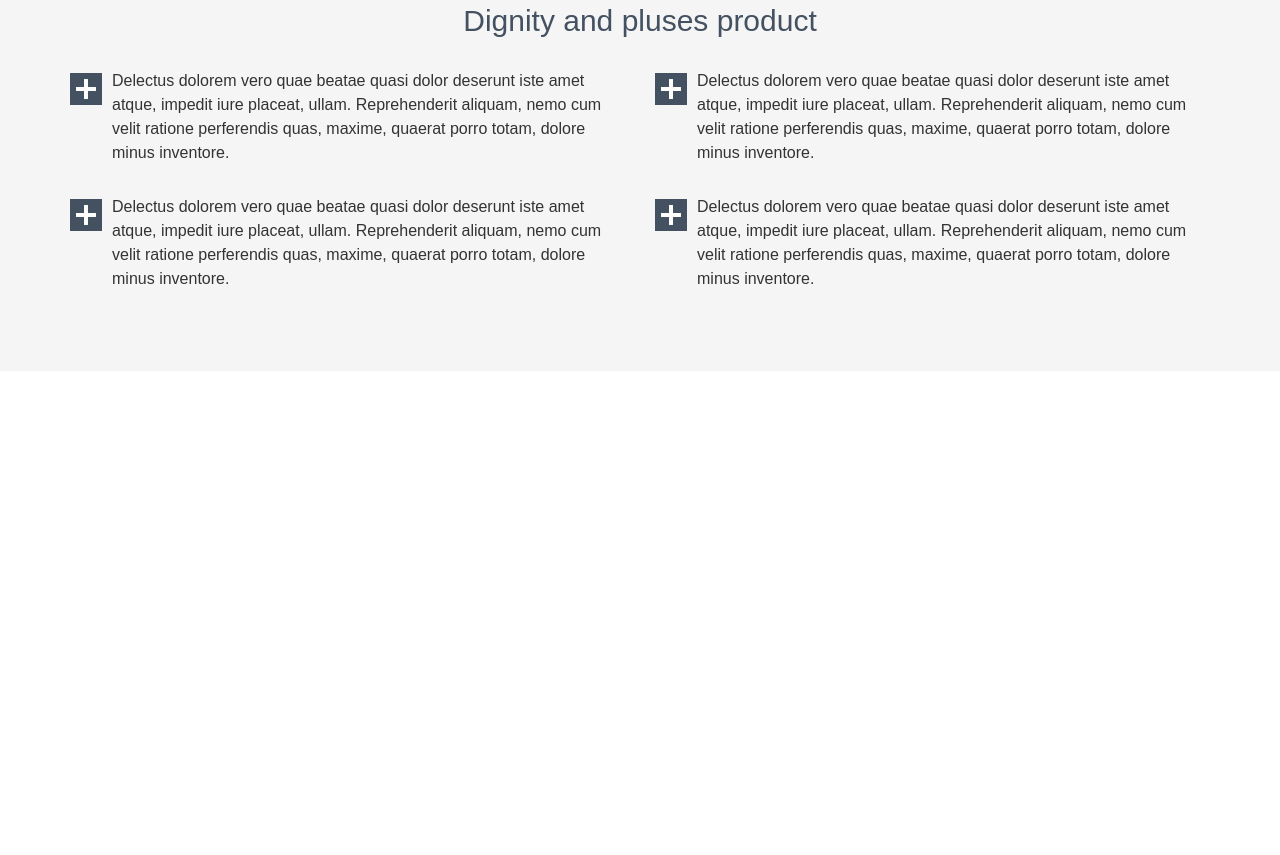
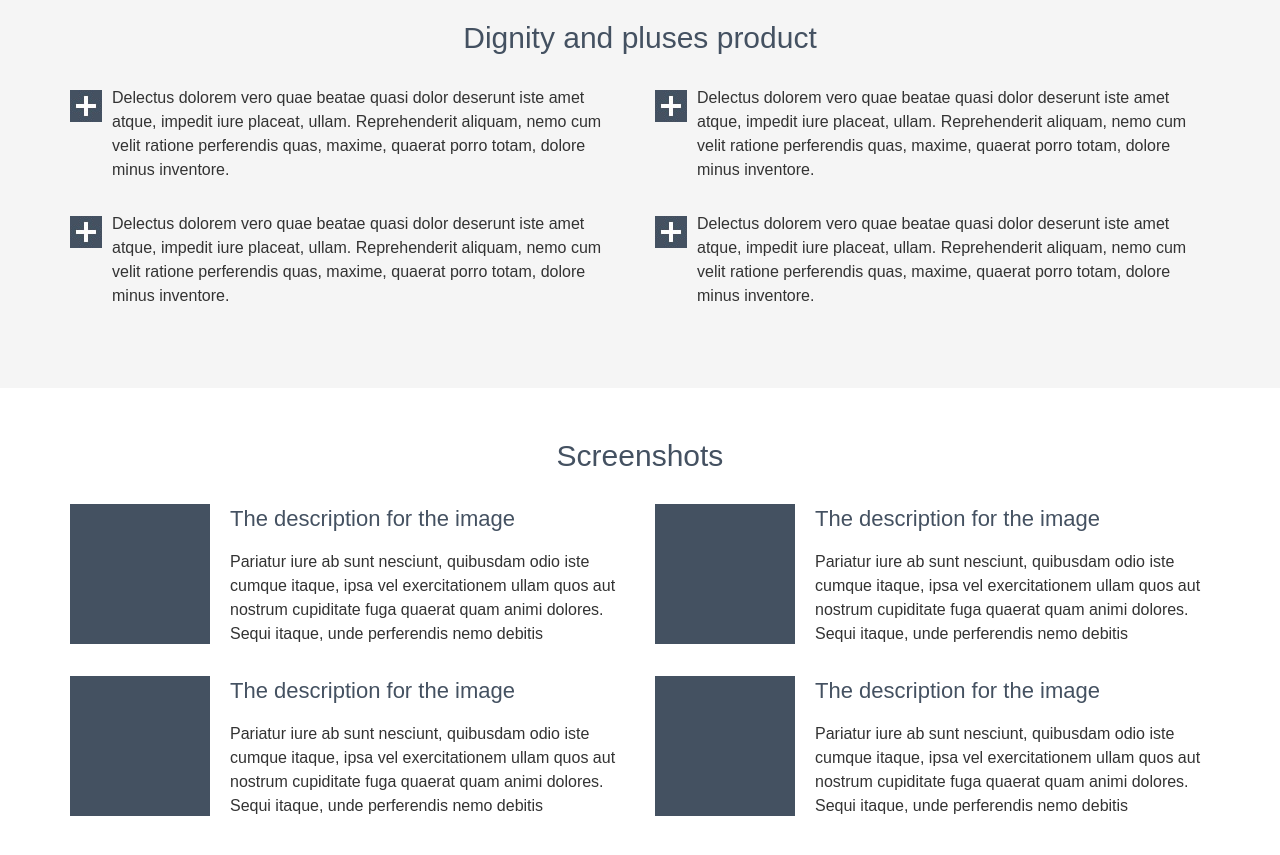
Before and after one commit to nurbol-sarsenbayev/simple-bootstrap-design, a website: page app/index.html in a window 1280 px wide. Shown: the part 719-1574 px from the top of the page. Before the commit the page ends 1490 px from the top, so only its background shows below. Drawn offline with Linux system fonts and the light colour scheme.

Commit message:
section-screenshots

```diff
--- a/app/index.html
+++ b/app/index.html
@@ -64,7 +64,7 @@
 							dolores. Sequi itaque, unde perferendis nemo debitis dolor.</p>
 					</div>
 					<div class="col-sm-5">
-						<div class="img-header img img-blue"></div>
+						<div class="img-about img img-blue"></div>
 					</div>
 				</div>
 			</div>
@@ -93,7 +93,51 @@
 		</section>
 
 		<section class="section section-screenshots">
+			<div class="container">
+				<div class="row">
+					<div class="col-sm-12">
+						<h2 class="h2 text-center">Screenshots</h2>
+					</div>
 
+					<div class="col-sm-6">
+						<ul class="list list-screenshots">
+							<li>
+								<div class="img img-blue img-screenshots"></div>
+								<div class="list-screenshots-content">
+									<h3 class="h3">The description for the image</h3>
+									<p>Pariatur iure ab sunt nesciunt, quibusdam odio iste cumque itaque, ipsa vel exercitationem ullam quos aut nostrum cupiditate fuga quaerat quam animi dolores. Sequi itaque, unde perferendis nemo debitis</p>
+								</div>
+							</li>
+							<li>
+								<div class="img img-blue img-screenshots"></div>
+								<div class="list-screenshots-content">
+									<h3 class="h3">The description for the image</h3>
+									<p>Pariatur iure ab sunt nesciunt, quibusdam odio iste cumque itaque, ipsa vel exercitationem ullam quos aut nostrum cupiditate fuga quaerat quam animi dolores. Sequi itaque, unde perferendis nemo debitis</p>
+								</div>
+							</li>
+						</ul>
+					</div>
+
+					<div class="col-sm-6">
+						<ul class="list list-screenshots">
+							<li>
+								<div class="img img-blue img-screenshots"></div>
+								<div class="list-screenshots-content">
+									<h3 class="h3">The description for the image</h3>
+									<p>Pariatur iure ab sunt nesciunt, quibusdam odio iste cumque itaque, ipsa vel exercitationem ullam quos aut nostrum cupiditate fuga quaerat quam animi dolores. Sequi itaque, unde perferendis nemo debitis</p>
+								</div>
+							</li>
+							<li>
+								<div class="img img-blue img-screenshots"></div>
+								<div class="list-screenshots-content">
+									<h3 class="h3">The description for the image</h3>
+									<p>Pariatur iure ab sunt nesciunt, quibusdam odio iste cumque itaque, ipsa vel exercitationem ullam quos aut nostrum cupiditate fuga quaerat quam animi dolores. Sequi itaque, unde perferendis nemo debitis</p>
+								</div>
+							</li>
+						</ul>
+					</div>
+				</div>
+			</div>
 		</section>
 
 		<section class="section section-reviews">
--- a/app/sass/main.scss
+++ b/app/sass/main.scss
@@ -47,9 +47,17 @@ body {
 
 .h2 {
 	@extend .h1;
+	margin-bottom: 30px;
 	color: #445161;
 	font-size: 30px;
 	line-height: 36px;
+}
+
+.h3 {
+	@extend .h2;
+	margin-bottom: 15px;
+	font-size: 22px;
+	line-height: 30px;
 }
 
 .list {
@@ -73,7 +81,7 @@ body {
 
 	&-plusses {
 		li {
-			margin: 30px 0;
+			margin-bottom: 30px;
 			padding-left: 42px;
 			position: relative;
 			&::before {
@@ -87,11 +95,19 @@ body {
 			}
 		}
 	}
+
+	&-screenshots {
+		li {
+			margin-bottom: 30px;
+		}
+	}
 }
 
 
 
 .img {
+	width: 100%;
+
 	&-white {
 		background-color: #fff;
 	}
@@ -101,13 +117,18 @@ body {
 	}
 
 	&-header {
-		width: 100%;
 		height: 214px;
 	}
 
 	&-about {
-		width: 100%;
 		height: 245px;
+	}
+
+	&-screenshots {
+		width: 140px;
+		height: 140px;
+		float: left;
+		margin-right: 20px;
 	}
 }
 
```
Also changed, not shown: app/css/main.min.css.
